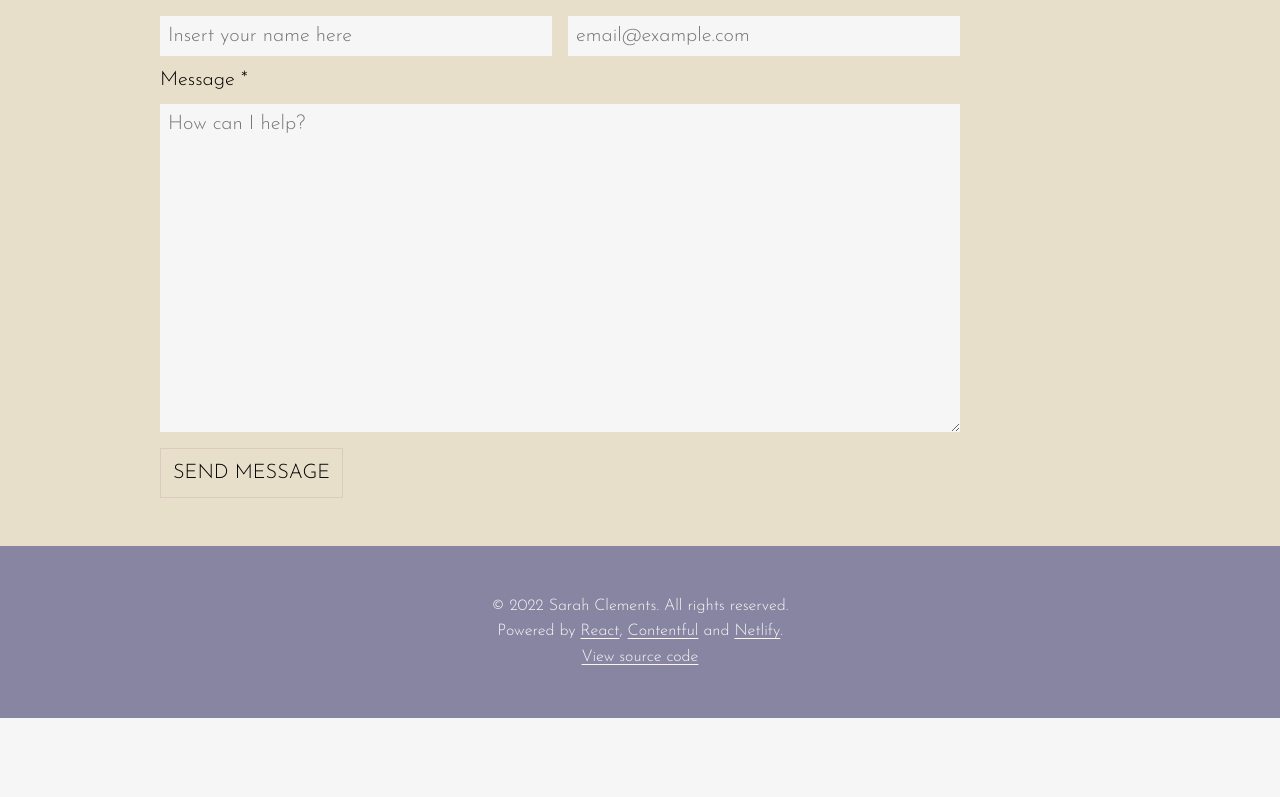
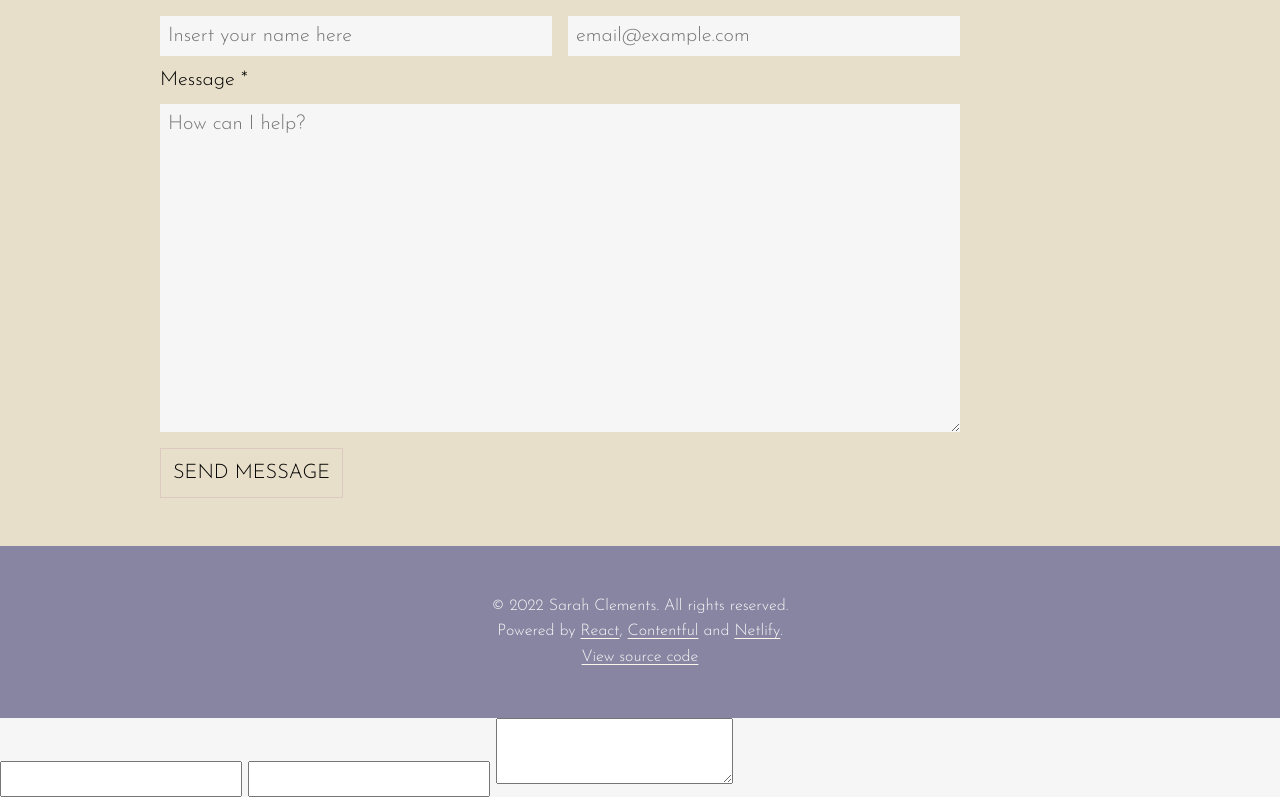
Before and after one commit to sazzledazzle/personal-site, a React (Vite) app: page / in a window 1280 px wide. Shown: the part 3189-3986 px from the top of the page. Before the commit the page ends 3907 px from the top, so only its background shows below. Built offline with nearby package versions, Linux system fonts and the light colour scheme; no server answers.

Commit message:
trying to fix form issue

```diff
--- a/index.html
+++ b/index.html
@@ -45,6 +45,11 @@
 
 <body>
   <div id="root"></div>
+  <form name="contact" method="post" data-netlify="true">
+    <input type="text" name="name" />
+    <input type="email" name="email" />
+    <textarea name="message"></textarea>
+  </form>
   <script type="module" src="/src/main.jsx"></script>
 </body>
 
--- a/src/components/ContactForm.jsx
+++ b/src/components/ContactForm.jsx
@@ -58,7 +58,7 @@
 
 const ContactForm = () => {
   return (
-    <Form name="contact" method="post" data-netlify={true} onSubmit="submit">
+    <Form name="contact" method="post" data-netlify="true">
       <input type="hidden" name="form-name" value="contact" />
       <Container>
         <div>
```
